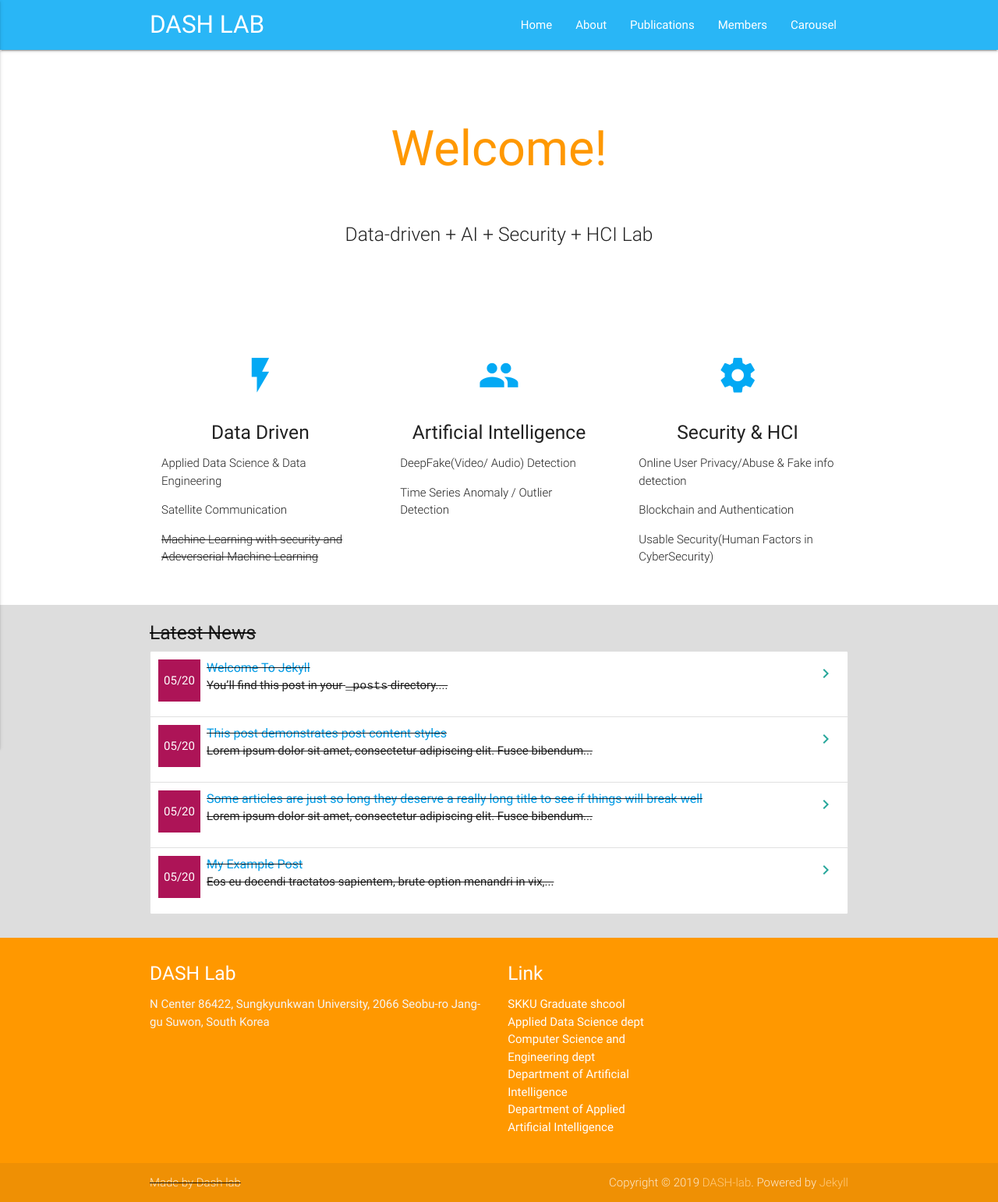
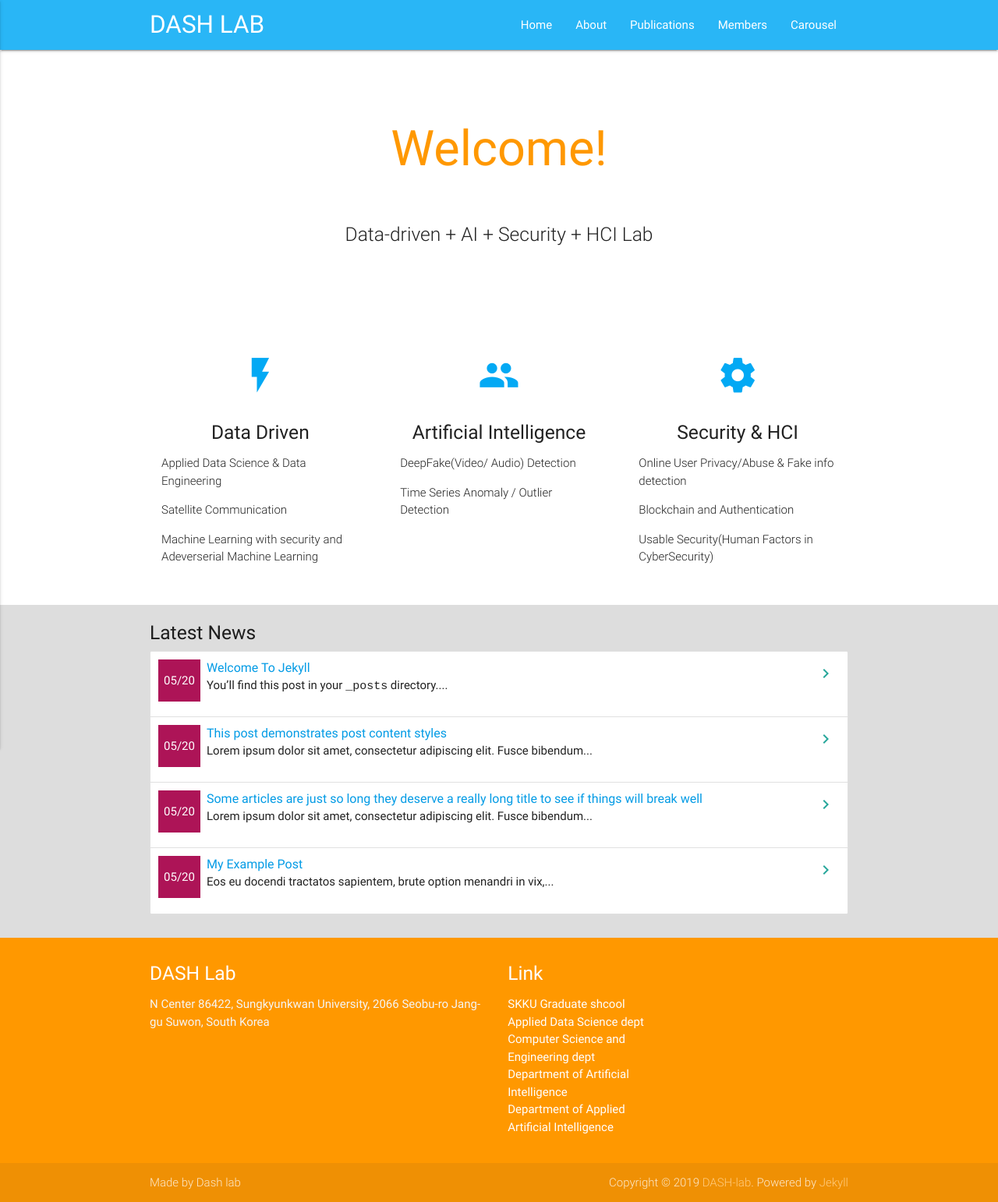
Before and after one commit to Yurim990507/DASH-Lab.github.io, a Jekyll site: the page built from index.md, in a window 1280 px wide. Shown: the whole page at 78% size. Built offline with Jekyll 4.4.1, drawn with Linux system fonts in a browser that asks for light colours.

Commit message:
Update home.html

```diff
--- a/_layouts/home.html
+++ b/_layouts/home.html
@@ -27,7 +27,7 @@ layout: default
             <h5 class="center">Data Driven</h5>
 
             <p class="light">Applied Data Science & Data Engineering</p>
-            <p class="light">Satellite Communication<s/p>
+            <p class="light">Satellite Communication</p>
             <p class="light">Machine Learning with security and Adeverserial Machine Learning</p>
           </div>
         </div>
```
